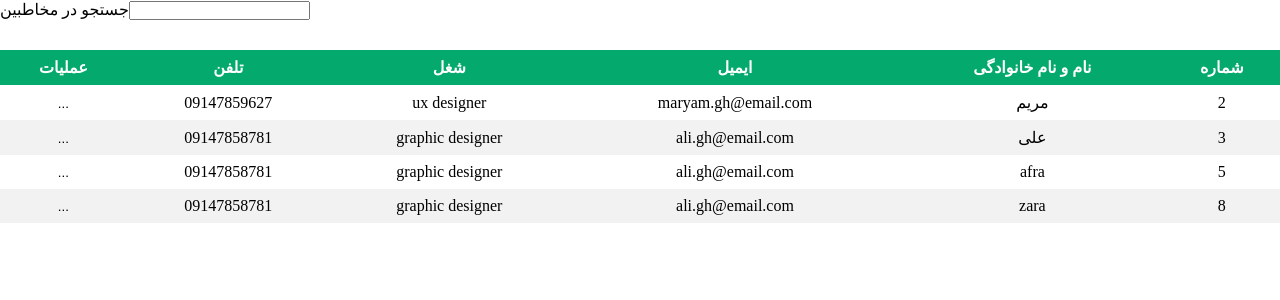
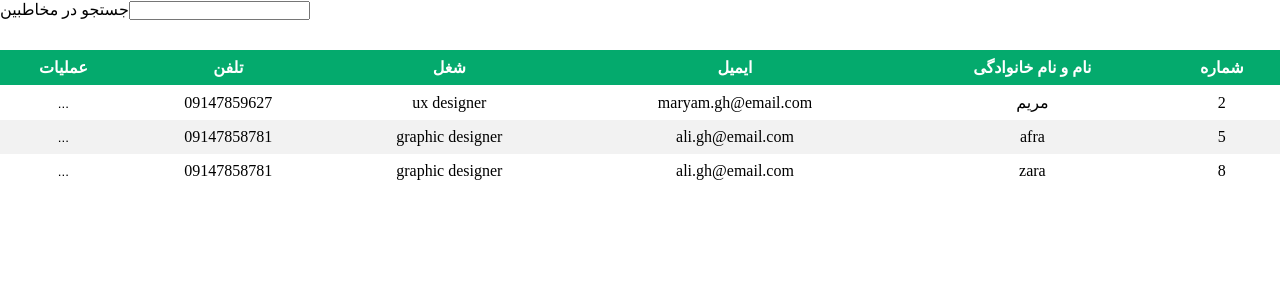
Before and after one commit to shahvalizadehmaryam/contact-app, a React (Vite) app: page / in a window 1280 px wide. Shown: the top 300 px of the page. Built offline with nearby package versions, Linux system fonts and the light colour scheme; data requests are answered from the project's data file.

Commit message:
contactsApi file for managing better requests and prevent reputation used.

```diff
--- a/db.json
+++ b/db.json
@@ -6,13 +6,6 @@
       "email": "maryam.gh@email.com",
       "job": "ux designer",
       "phone": "09147859627"
-    },
-    {
-      "id": 3,
-      "name": "علی",
-      "email": "ali.gh@email.com",
-      "job": "graphic designer",
-      "phone": "09147858781"
     },
     {
       "id": 5,
--- a/src/components/modules/Contacts.jsx
+++ b/src/components/modules/Contacts.jsx
@@ -3,6 +3,7 @@ import { ContactContext } from "../../context/ContactProvider";
 import { Link } from "react-router-dom";
 import styles from "./Contacts.module.css";
 import axios from "axios";
+import { deleteContact } from "../../services/ContactsApi";
 
 const Contacts = () => {
   const [activeRow, setActiveRow] = useState(null);
@@ -10,13 +11,13 @@ const Contacts = () => {
   const detailsBtnHandler = (id) => {
     setActiveRow(id);
   };
-  const handleDelete = async(id) => {
-    await axios.delete(`http://localhost:8000/contacts/${id}`);
+  const handleDelete = async (id) => {
+    await axios.delete(deleteContact(id));
     setContacts({
       type: "DELETE_ITEM",
       payload: id,
-    })
-  }
+    });
+  };
   return (
     <>
       <table dir="rtl" className={styles.table}>
@@ -42,14 +43,15 @@ const Contacts = () => {
                 {activeRow === contact.id ? (
                   <div className={styles.actions}>
                     <button
-                    className={`${styles.btn} ${styles.deleteBtn}`}
+                      className={`${styles.btn} ${styles.deleteBtn}`}
                       onClick={() => handleDelete(contact.id)}
                     >
-
                       حذف
                     </button>
                     <Link to={`/edit/${contact.id}`}>
-                    <button className={`${styles.btn} ${styles.editBtn}`}>ویرایش</button>
+                      <button className={`${styles.btn} ${styles.editBtn}`}>
+                        ویرایش
+                      </button>
                     </Link>
                   </div>
                 ) : (
--- a/src/components/templates/HomePage.jsx
+++ b/src/components/templates/HomePage.jsx
@@ -4,6 +4,7 @@ import Search from "../modules/Search";
 import { ContactContext } from "../../context/ContactProvider";
 import axios from "axios";
 import Loader from "../modules/Loader";
+import { getContactList } from "../../services/contactsApi";
 
 const HomePage = () => {
   const { contacts, setContacts } = useContext(ContactContext);
@@ -12,7 +13,7 @@ const HomePage = () => {
     const fetchContacts = async () => {
       try {
         setContacts({ type: "FETCH_START" });
-        const { data } = await axios.get("http://localhost:8000/contacts");
+        const { data } = await axios.get(getContactList());
         setContacts({ type: "FETCH_INITIAL_DATA", payload: data });
       } catch (error) {
         setContacts({ type: "FETCH_INITIAL_DATA", payload: [] });
--- /dev/null
+++ b/src/services/contactsApi.js
@@ -0,0 +1,5 @@
+const BASE_URL = "http://localhost:8000";
+const getContactList = () => `${BASE_URL}/contacts`;
+const deleteContact = (id) => `${BASE_URL}/contacts/${id}`;
+
+export { getContactList, deleteContact };
```
